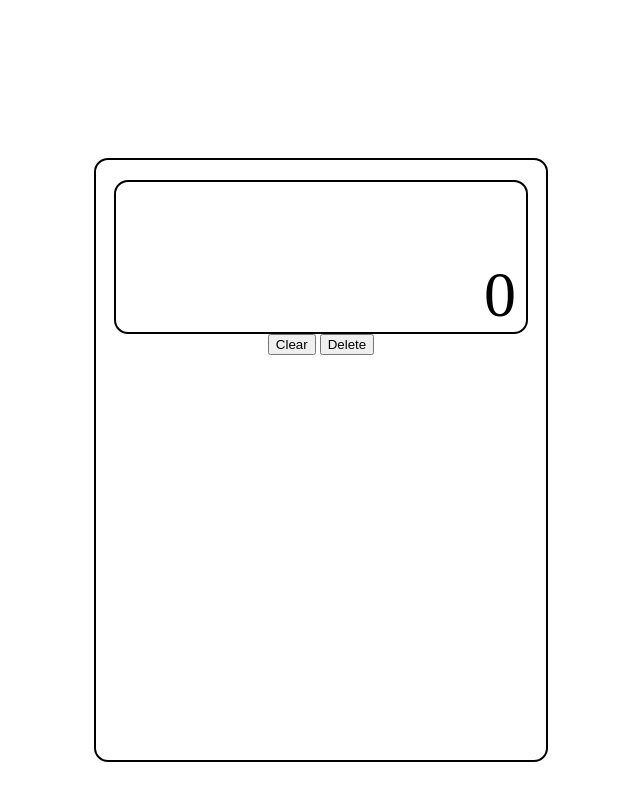
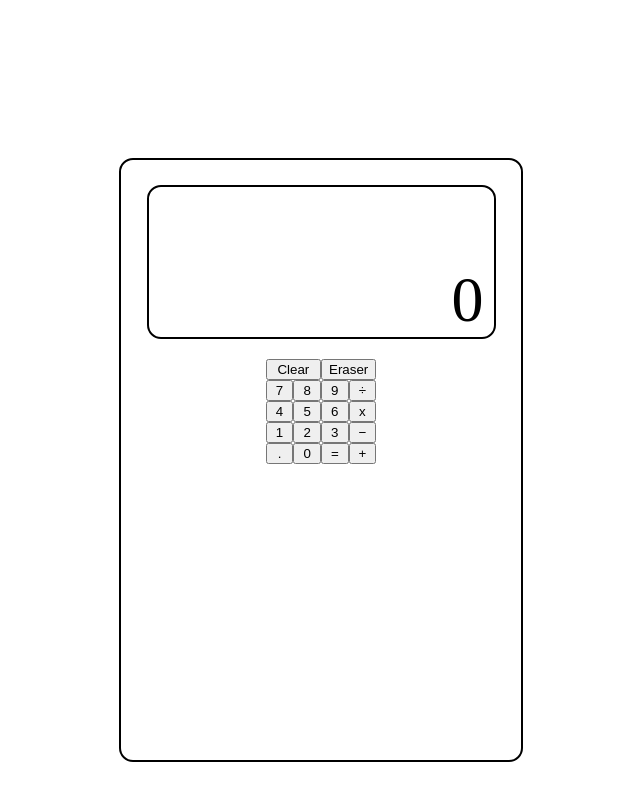
Before and after one commit to JacksonGerlach99/Odin-Project, a plain HTML site: page calculator/index.html in a window 1280 px wide. Shown: the whole page, without its empty margins (319-959 px from the left). Drawn offline with Linux system fonts and the light colour scheme.

Commit message:
finishing up style and html

```diff
--- a/calculator/index.html
+++ b/calculator/index.html
@@ -10,10 +10,28 @@
 <body>
     <div class="container">
         <div class="box">
-            <div id= "screen"> 0 </div>
-            <div row-1>
-            <button id = "clear">Clear</button>
-            <button id = "clear">Delete</button>
+            <div id= "screen"> 0
+            </div>
+            <div class="button-grid">
+                <button id="clear" class="grid-2fr"> Clear</button>
+                <button id="eraser" class="grid-2fr"> Eraser</button>
+                <button class = "num" value = "7">7</button>
+                <button class = "num" value = "8">8</button>
+                <button class = "num" value = "9">9</button>
+                <button class = "operator">÷</button>
+                <button class = "num" value = "4">4</button>
+                <button class = "num" value = "3">5</button>
+                <button class = "num" value = "6">6</button>
+                <button class = "operator">x</button>
+                <button class = "num" value = "1" >1</button>
+                <button class = "num" value = "2">2</button>
+                <button class = "num" value = "3">3</button>
+                <button class = "operator">−</button>
+                <button class = "num" value = ".">.</button>
+                <button class = "num" value = "0">0</button>
+                <button class = "operator">=</button>
+                <button class = "operator">+</button>
+
             </div>
 
         </div>
--- a/calculator/style.css
+++ b/calculator/style.css
@@ -12,10 +12,13 @@
     align-items: center;
     flex-direction: column;
     margin-top: 150px;
-    width: 450px;
+    width: 400px;
     height: 600px;
     border: 2px solid black;
     border-radius: 14px;
+    margin-left: 0;
+    margin-bottom: 0;
+    margin-right: 0;
 }
 
 #screen{
@@ -24,9 +27,17 @@
     justify-content: flex-end;
     height: 150px;
     border: 2px solid black;
-    width: 390px;
-    margin-top: 20px;
+    width: 325px;
+    margin-top: 25px;
     font-size: 64px;
     border-radius: 14px;
     padding: 0px 10px;
+    margin-bottom: 20px;
 }
+.button-grid{
+    display: grid;
+    grid-template-columns: 1fr 1fr 1fr 1fr;
+}
+.grid-2fr{
+    grid-column: span 2;
+}
```
